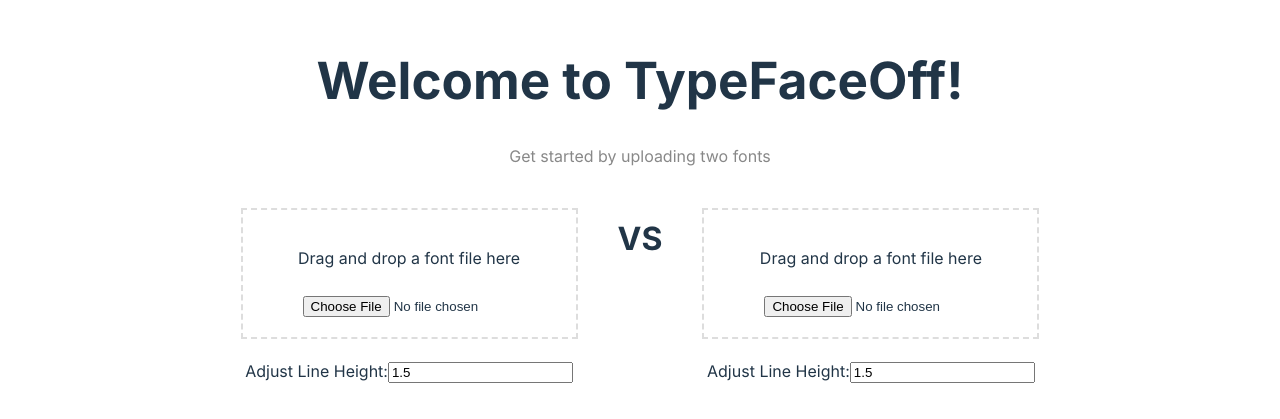
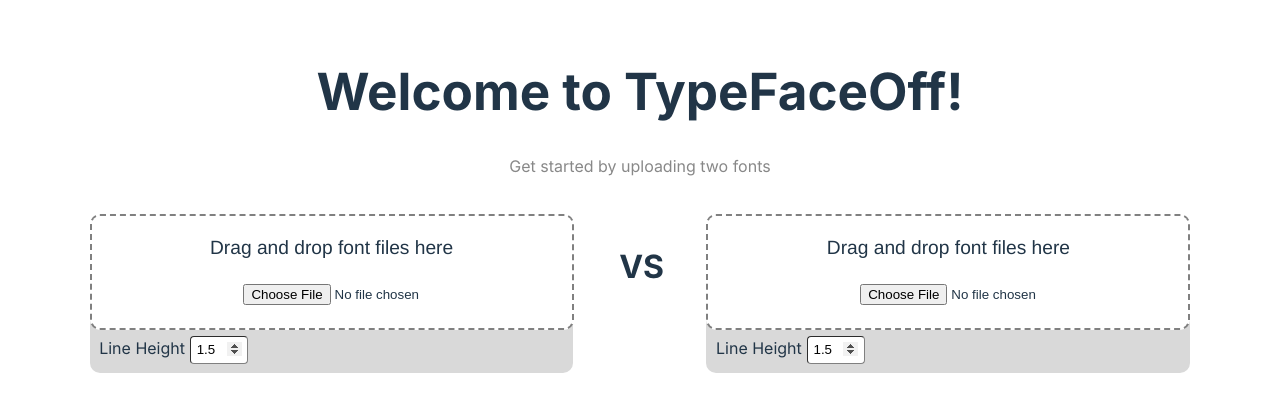
Before and after one commit to typefaceoff/typefaceoff, a React (Vite) app: page / in a window 1280 px wide. Shown: the part 199-618 px from the top of the page. Built offline with nearby package versions, Linux system fonts and the light colour scheme; a web font is replaced by a local one.

Commit message:
Front End Features code and formatting

```diff
--- a/src/App.css
+++ b/src/App.css
@@ -36,15 +36,14 @@
     display: flex;
     flex-direction: row;
     justify-content: space-evenly;
-    margin-block-start: 20px;
+    margin-block-start: 1rem;
 }
 
 .vs {
     font-size: 2rem;
     font-weight: bold;
-    margin-block-end: 60px;
-    margin-left: 20px;
-    margin-right: 20px;
+    padding: 0.7em;
+    margin-inline-start: 0.1em;
 }
 
 .placeholder {
@@ -62,3 +61,34 @@
 .underline {
     text-decoration: underline;
 }
+
+.line-height-adjustment {
+    text-align: left;
+    margin-inline-start: 0.6em;
+    margin-block-start: 2em;
+
+    #lineHeightInput {
+        padding: 0.4em;
+        margin-inline-start: 0.4em;
+        width: 45px;
+        border-width: 1px;
+        border-radius: 4px;
+        border-color: #808080;
+        text-align: left;
+    }
+}
+
+input[type="number"]::-webkit-inner-spin-button,
+input[type="number"]::-webkit-outer-spin-button {
+    opacity: 1;
+}
+
+.tool-bar {
+    margin-inline-start: 1.25em;
+    margin-block-start: -2.9em;
+    display: flex;
+    background-color: #d9d9d9;
+    height: 8.6vh;
+    width: 60.4vh;
+    border-radius: 10px;
+}
--- a/src/App.tsx
+++ b/src/App.tsx
@@ -32,18 +32,20 @@
       <p className="read-the-docs">Get started by uploading two fonts</p>
       <div className="battle-ground">
         {/* Left side */}
-        <div className="side-container">
+        <div className="left-container">
           <div>
-            <FontUploader onFontSelected={handleFontSelectedLeft} />
+            <FontUploader onFontSelected={handleFontSelectedLeft} side="left" />
+            <div className="tool-bar">
               <div className="line-height-adjustment">
-              <label htmlFor="lineHeightInputLeft">Adjust Line Height:</label>
+                <label htmlFor="lineHeightInputLeft">Line Height</label>
                 <input
                   type="number"
-                id="lineHeightInputLeft"
+                  id="lineHeightInput"
                   value={lineHeightLeft}
                   step={0.05}
                   onChange={(e) => setLineHeightLeft(parseFloat(e.target.value))}
                 />
+              </div>
             </div>
             {selectedFontLeft && (
               <FontPreview fontFile={selectedFontLeft} side="left" lineHeight={lineHeightLeft} />
@@ -57,18 +59,20 @@
         </div>
 
         {/* Right side */}
-        <div className="side-container">
+        <div className="right-container">
           <div>
-            <FontUploader onFontSelected={handleFontSelectedRight} />
+            <FontUploader onFontSelected={handleFontSelectedRight} side="right" />
+            <div className="tool-bar">
               <div className="line-height-adjustment">
-              <label htmlFor="lineHeightInputRight">Adjust Line Height:</label>
+                <label htmlFor="lineHeightInputRight">Line Height</label>
                 <input
                   type="number"
-                id="lineHeightInputRight"
+                  id="lineHeightInput"
                   value={lineHeightRight}
                   step={0.05}
                   onChange={(e) => setLineHeightRight(parseFloat(e.target.value))}
                 />
+              </div>
             </div>
             {selectedFontRight && (
               <FontPreview fontFile={selectedFontRight} side="right" lineHeight={lineHeightRight} />
--- a/src/components/FontUploader.tsx
+++ b/src/components/FontUploader.tsx
@@ -1,11 +1,15 @@
 import React, { useState } from 'react';
 import '../styles/FontUploader.css';
 
-const FontUploader: React.FC<{ onFontSelected: (selectedFont: File | null) => void }> = ({
-  onFontSelected,
-}) => {
+const FontUploader: React.FC<{
+  side: 'left' | 'right';
+  onFontSelected: (selectedFont: File | null) => void;
+}> = ({ side, onFontSelected }) => {
   const [, setSelectedFont] = useState<File | null>(null);
   const [, setFontPreview] = useState<string | null>(null);
+  const initialTxt = 'Drag and drop font files here';
+  const [text, setText] = React.useState(initialTxt);
+  let fontUrl;
 
   const handleFileChange = (e: React.ChangeEvent<HTMLInputElement>) => {
     if (e.target.files && e.target.files.length > 0) {
@@ -13,6 +17,12 @@
       setSelectedFont(file);
       onFontSelected(file);
       setFontPreview(URL.createObjectURL(file));
+
+      // Set text as font name uploaded
+      const fileName = e.target.files[0].name;
+      const name = fileName.split('.').slice(0, -1).join('.');
+      setText(name);
+      fontUrl = URL.createObjectURL(e.target.files[0]);
     }
   };
 
@@ -31,6 +41,11 @@
       setSelectedFont(selectedFile);
       onFontSelected(selectedFile);
       setFontPreview(URL.createObjectURL(selectedFile));
+
+      const fileName = files[0].name;
+      const name = fileName.split('.').slice(0, -1).join('.');
+      setText(name);
+      fontUrl = URL.createObjectURL(files[0]);
     }
   };
 
@@ -38,10 +53,27 @@
     e.preventDefault();
   };
 
+  const fontStyles: React.CSSProperties = {
+    fontFamily: side === 'left' ? "'CustomFontLeft', sans-serif" : "'CustomFontRight', sans-serif",
+  };
+
+  const fontFace = `
+  @font-face {
+    font-family: '${side === 'left' ? 'CustomFontLeft' : 'CustomFontRight'}';
+    src: url(${fontUrl}) format('opentype');
+    font-display: swap;
+  }
+`;
+
   return (
     <div className="font-uploader">
       <div className="drop-area" onDrop={handleDrop} onDragOver={handleDragOver}>
-        <p>Drag and drop a font file here</p>
+        <div>
+          <style>{fontFace}</style>
+          <div className="descriptor" style={fontStyles}>
+            {text}
+          </div>
+        </div>
         <input
           className="input-button"
           type="file"
--- a/src/styles/FontUploader.css
+++ b/src/styles/FontUploader.css
@@ -2,24 +2,29 @@
     display: flex;
     flex-direction: column;
     align-items: center;
-    margin: 20px;
+    margin: 1.25em;
 }
 
 .drop-area {
     display: flex;
     flex-direction: column;
     align-items: center;
-    border: 2px dashed #ddd;
-    padding: 20px;
+    border: 2px dashed #808080;
+    background-color: white;
+    border-radius: 10px;
     text-align: center;
     cursor: pointer;
-}
-
-.selected-fonts {
-    margin-top: 10px;
+    height: 14vh;
+    width: 60vh;
 }
 
 .input-button {
-    margin-block-start: 10px;
-    padding-inline-start: 40px;
+    padding: 0.75em;
+    margin-block-start: 0.75em;
+    padding-inline-start: 6.5em;
 }
+
+.descriptor {
+    margin-block-start: 1em;
+    font-size: 1.2rem;
+}
```
Lines whose indentation alone changed are shown as unchanged.
